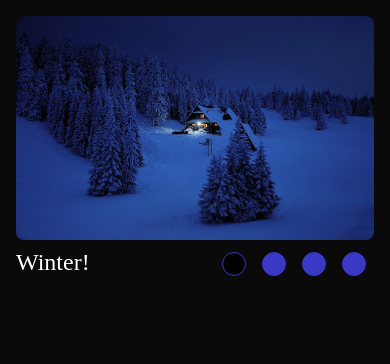
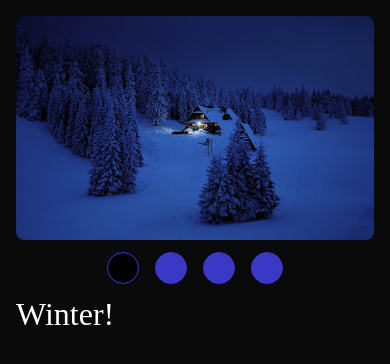
Before and after one commit to niknikolay/cssMemSlider, a plain HTML site: page cssMemSlider/index.html in a window 390 px wide. Drawn offline with Linux system fonts and the light colour scheme.

Commit message:
feat: add media queries (Sun, May 15, 2022 11:22:50 PM)

```diff
--- a/cssMemSlider/style.css
+++ b/cssMemSlider/style.css
@@ -122,3 +122,30 @@ input {
 #b4:checked ~ .text-and-controls .navigation label[for="b4"] span {
     background-color: black;
 }
+
+@media(max-width: 768px) {
+    .text-and-controls {
+        flex-direction: column;
+    }
+    .navigation {
+        width: 100%;
+        justify-content: center;
+        align-items: center;
+        order: 2;
+    }
+    .text-container {
+        width: 100%;
+        padding: 0;
+        order: 3;
+    }
+}
+
+@media(max-width: 600px) {
+    .nav-item span{
+        width: 2rem;
+        height: 2rem;
+    }
+    .text {
+        font-size: 2rem;
+    }
+}
```
